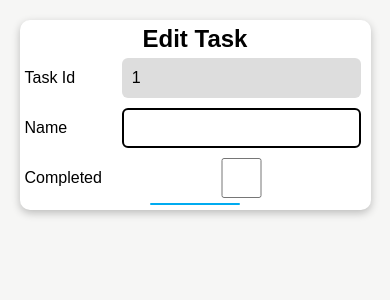
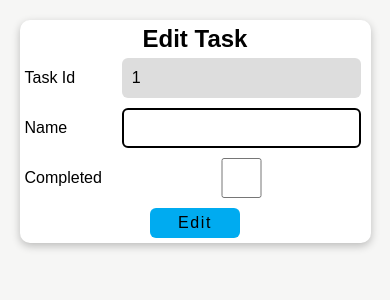
Before and after one commit to venu123143/todo-application-front, a React (Create React App) app: page /edit/1 in a window 390 px wide. Shown: the top 300 px of the page. Built offline with nearby package versions, Linux system fonts and the light colour scheme.

Commit message:
changes made

```diff
--- a/src/App.css
+++ b/src/App.css
@@ -236,10 +236,16 @@ input[type=number] {
         height: 40px;
     }
     .EdittaskManager {
+        height: inherit;
         width: 90%;
     }
-
+    .button{
+        margin-top: 5px;
+        height: 30px;
+        font-size: 1rem;
+    }
     .EdittaskManager input {
+        font-size: 1rem;
         width: 70%;
         height: 40px;
     }
--- a/src/App.jsx
+++ b/src/App.jsx
@@ -1,6 +1,6 @@
 
 import { Route, Routes } from 'react-router-dom'
-import "./app.css"
+import "./App.css"
 
 import HomePage from "./components/HomePage.jsx"
 import EditTask from "./components/EditTask"
```
